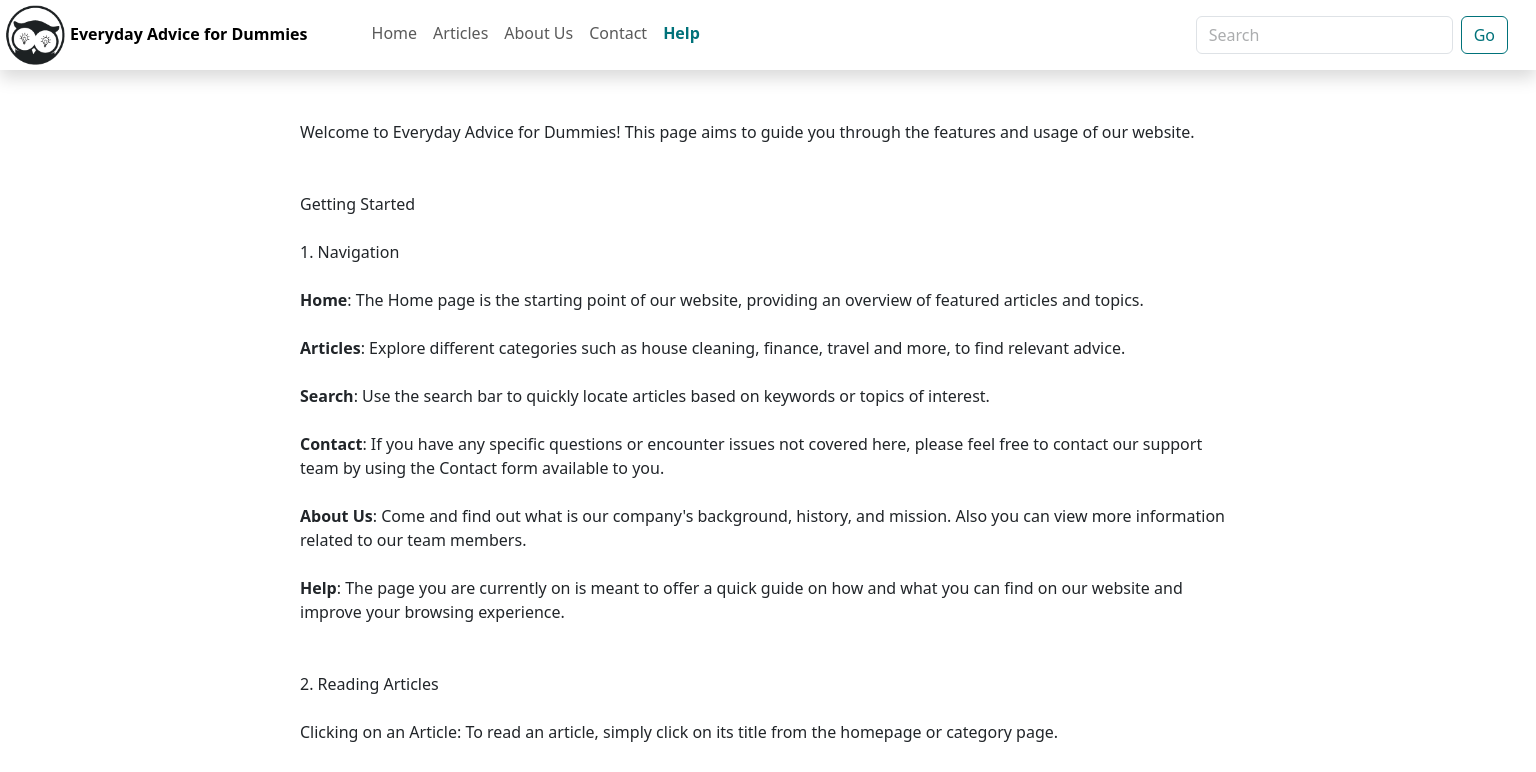
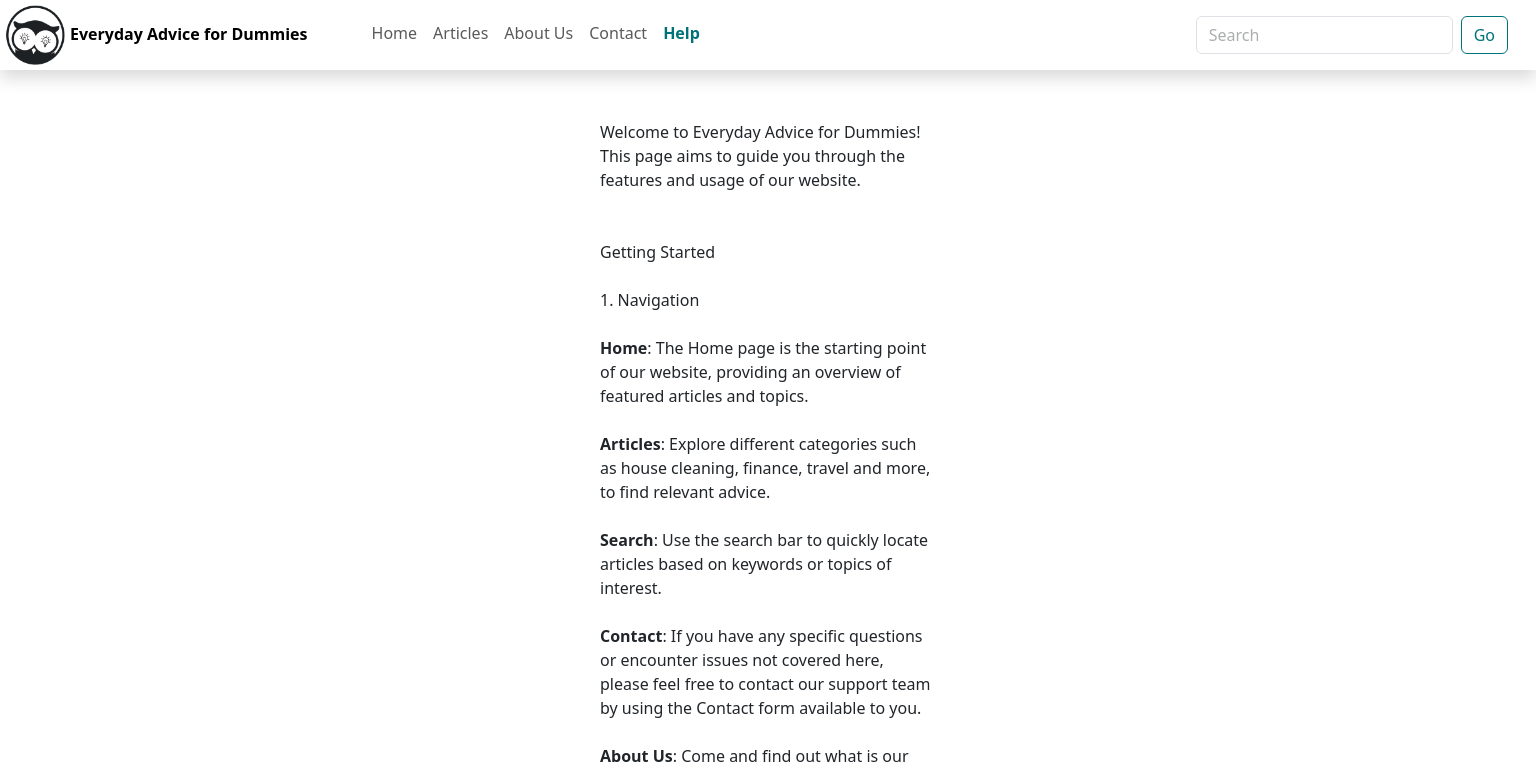
Before and after one commit to levente-nagy/eafd, a React (Vite) app: page /help in a window 1536 px wide. Shown: the top 772 px of the page. Built offline with nearby package versions, Linux system fonts and the light colour scheme.

Commit message:
first commit

```diff
--- a/src/components/Articles.css
+++ b/src/components/Articles.css
@@ -34,6 +34,10 @@
  flex-direction: row;
 }
 
+.help{
+  padding: 120px 300px;
+}
+
  .about{
   height: 170vh;
 }
@@ -62,7 +66,8 @@
 }
 
  .help {
-  height: 110vh;
+  height: 130vh;
+  padding: 120px 600px;
 }
 
 .all_arts {
@@ -232,7 +237,6 @@
 
 .help{
   display: flex;
-  padding: 120px 300px;
   flex-direction: column;
   flex-wrap: wrap;
   align-content: center;
@@ -263,3 +267,5 @@
 .carousel {
   width: 30rem;
 }
+
+.carousel-inner > .carousel-item { width:40rem !important; max-width: 100% !important; height:300px !important; max-height: 100%;}
```
